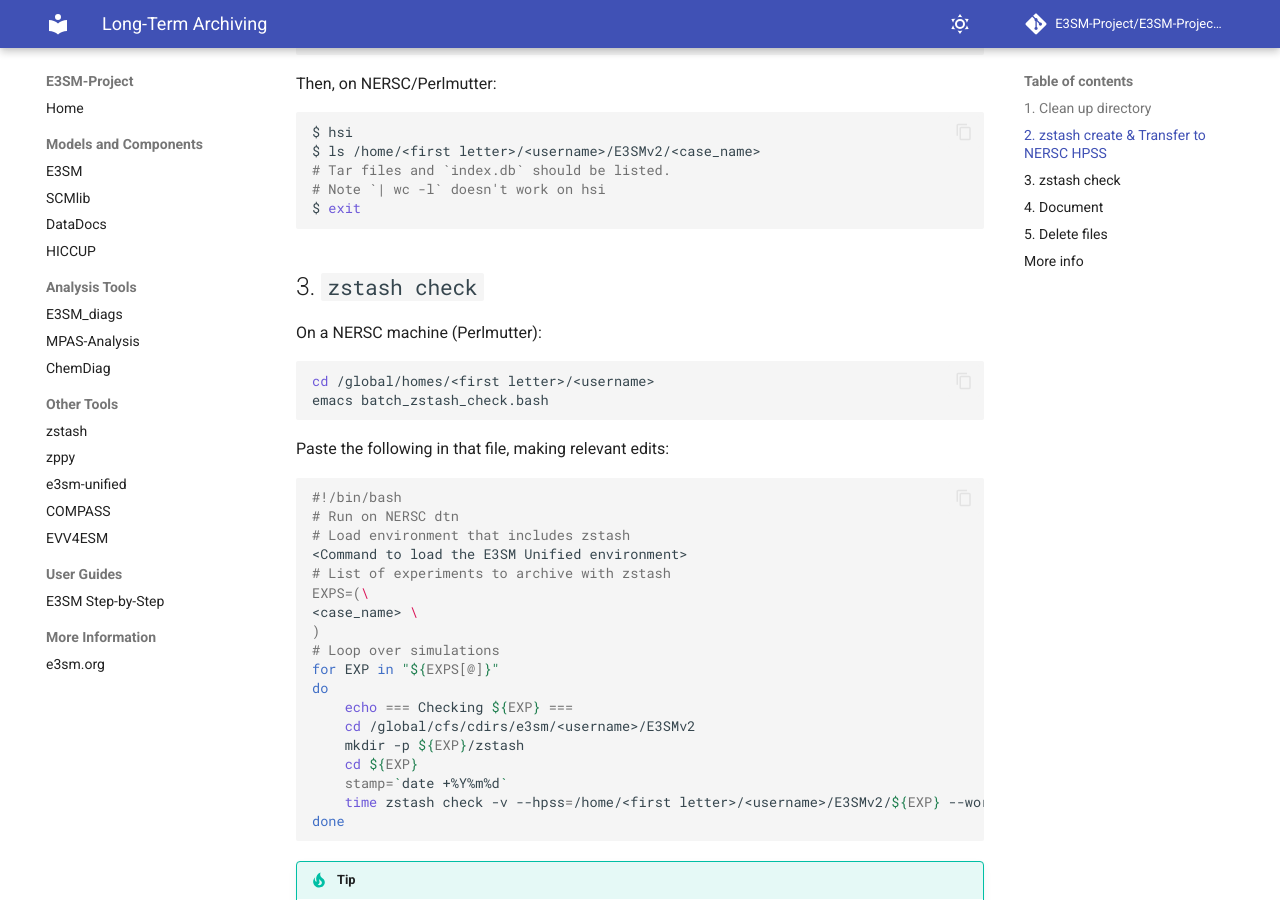
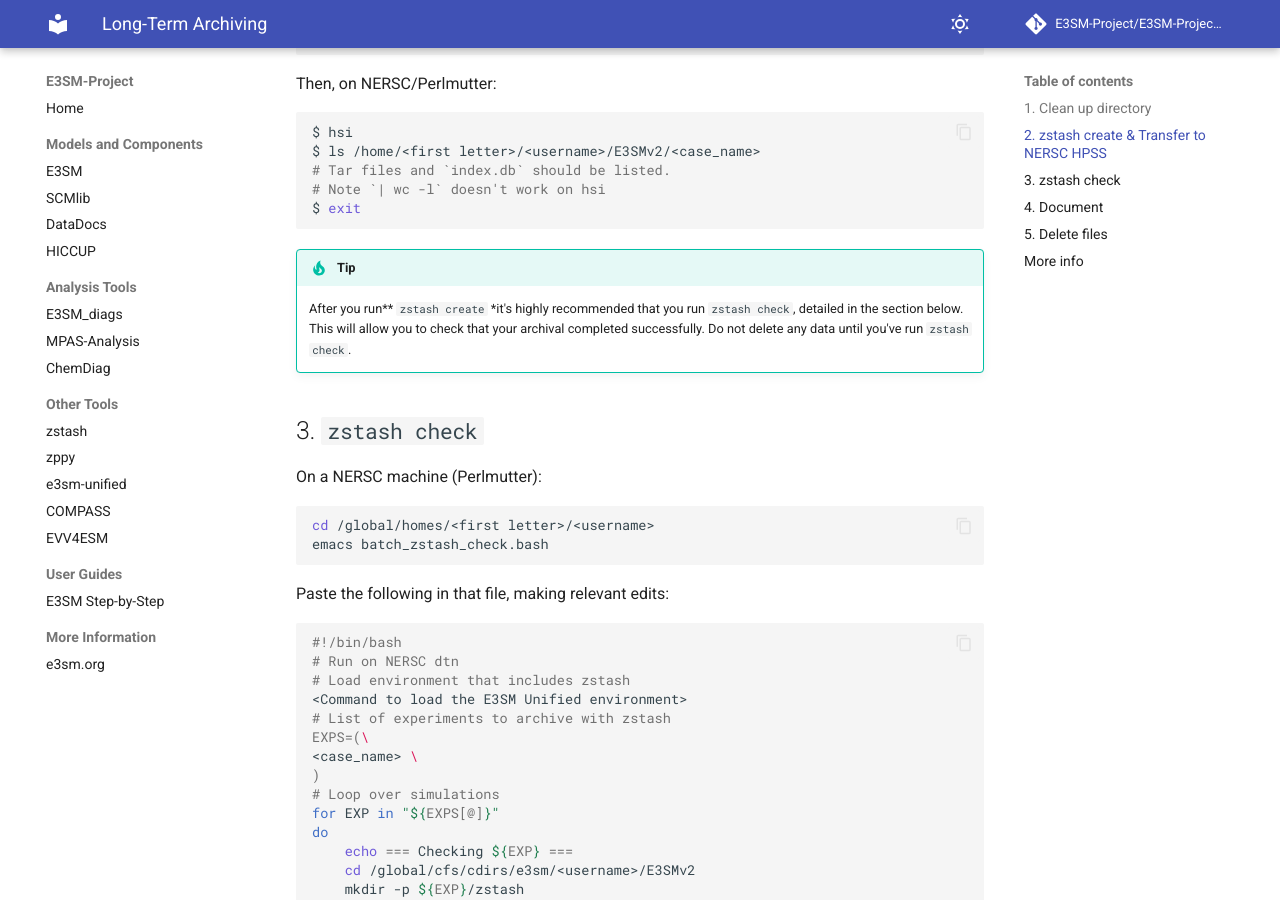
Before and after one commit to E3SM-Project/E3SM-Project.github.io, an MkDocs documentation site: the page built from docs/running-e3sm-guide/guide-long-term-archiving.md, in a window 1280 px wide and 900 px high, scrolled down 1898 px. Built offline with MkDocs 1.6.1 and Material for MkDocs 9.7.7, drawn with Linux system fonts in a browser that asks for light colours; comment, search, counter and statistics services are not loaded.

Commit message:
Update zstash check docs

````diff
--- a/docs/running-e3sm-guide/guide-long-term-archiving.md
+++ b/docs/running-e3sm-guide/guide-long-term-archiving.md
@@ -85,6 +85,9 @@
 # Note `| wc -l` doesn't work on hsi
 $ exit
 ```
+
+!!! tip
+    After you run** `zstash create` *it's highly recommended that you run `zstash check`, detailed in the section below. This will allow you to check that your archival completed successfully. Do not delete any data until you've run `zstash check`.
 
 ## 3. `zstash check`
 
````
